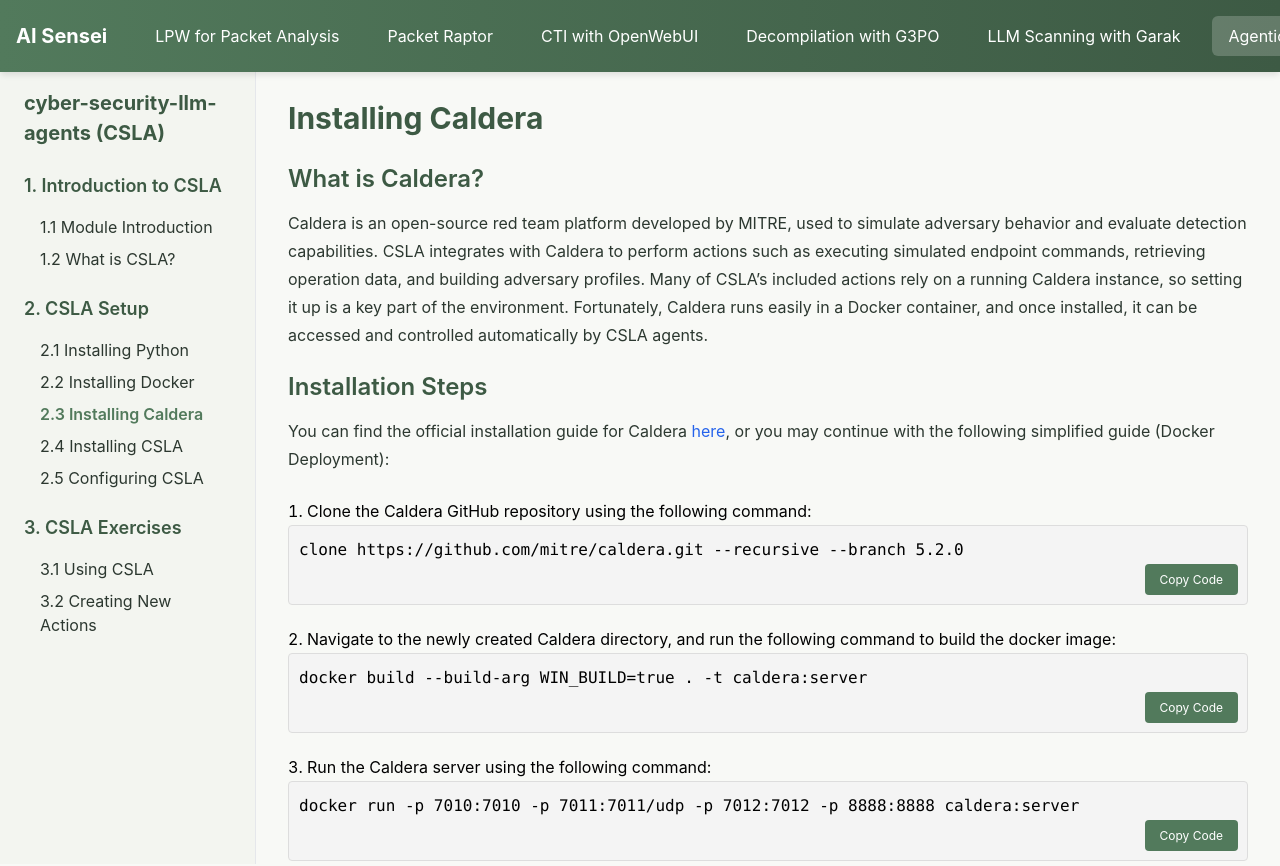
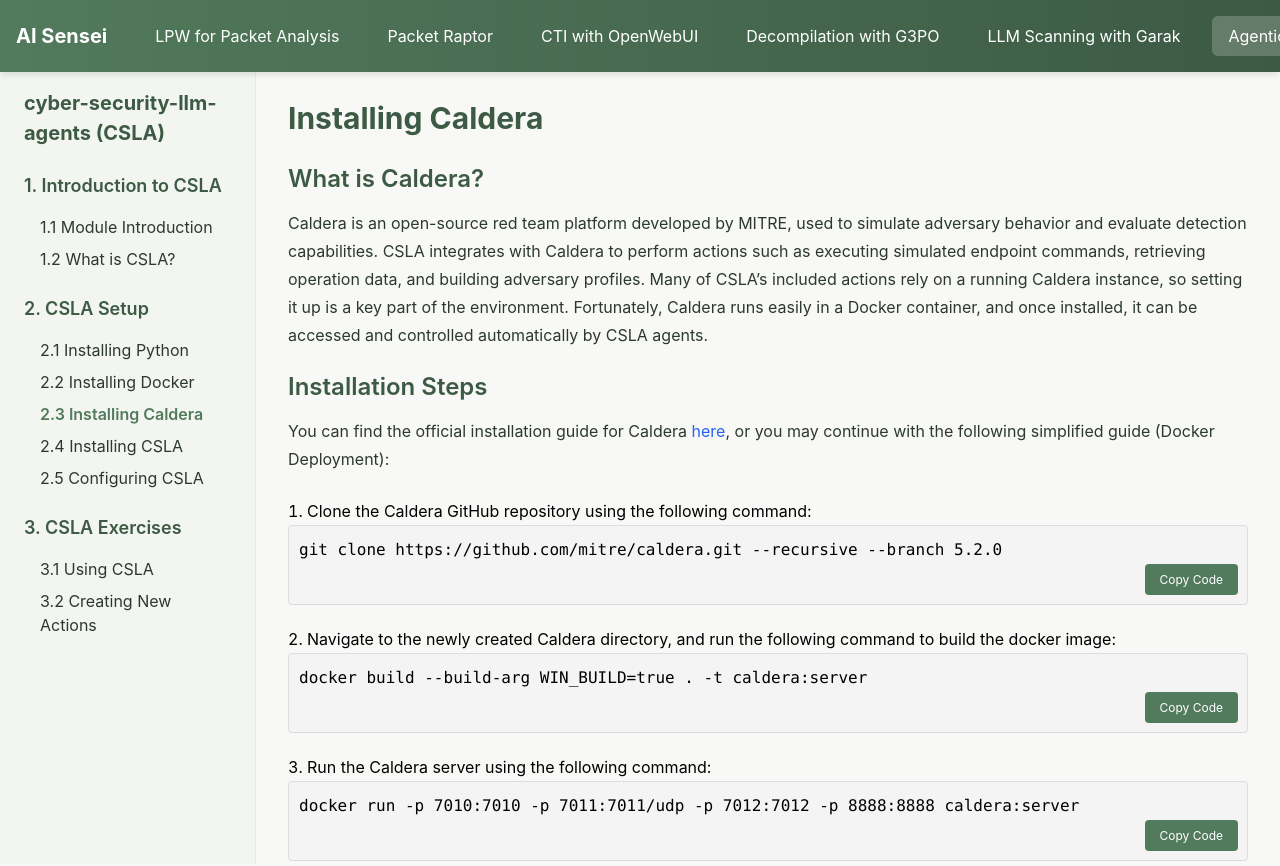
Before and after one commit to jakapop1/aisenseiV2, a React (Create React App) app: page /agents/caldera in a window 1280 px wide. Shown: the top 866 px of the page. Built offline with nearby package versions, Linux system fonts and the light colour scheme.

Commit message:
Fixed a single typo

```diff
--- a/src/pages/agents/AgentsSetup/CalderaSetup.js
+++ b/src/pages/agents/AgentsSetup/CalderaSetup.js
@@ -33,7 +33,7 @@
                 , or you may continue with the following simplified guide (Docker Deployment):</p>
               <ol className="list-decimal list-inside space-y-2">
                 <li>Clone the Caldera GitHub repository using the following command:
-                  <CopyCodeButton code="clone https://github.com/mitre/caldera.git --recursive --branch 5.2.0"/>
+                  <CopyCodeButton code="git clone https://github.com/mitre/caldera.git --recursive --branch 5.2.0"/>
                 </li>
                 <li>Navigate to the newly created Caldera directory, and run the following command to build the docker
                   image:
```
